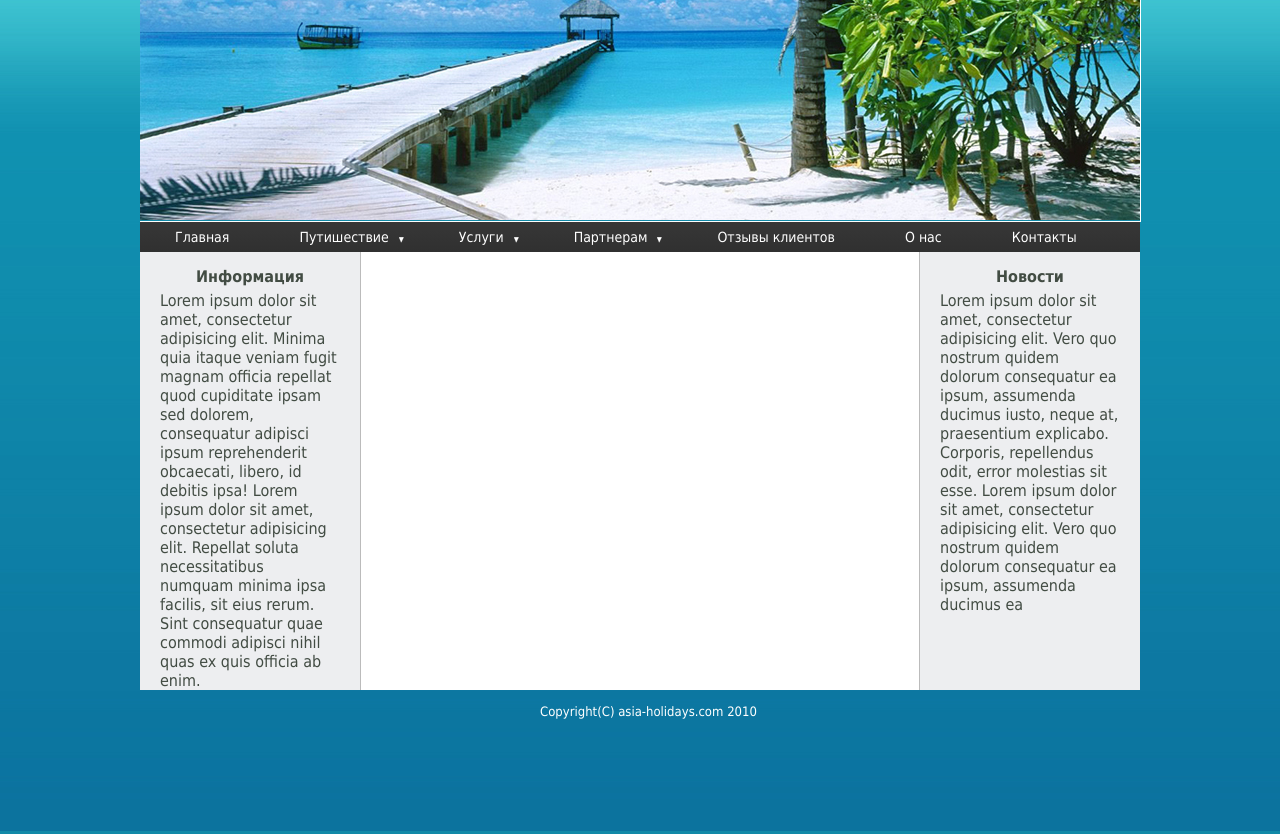
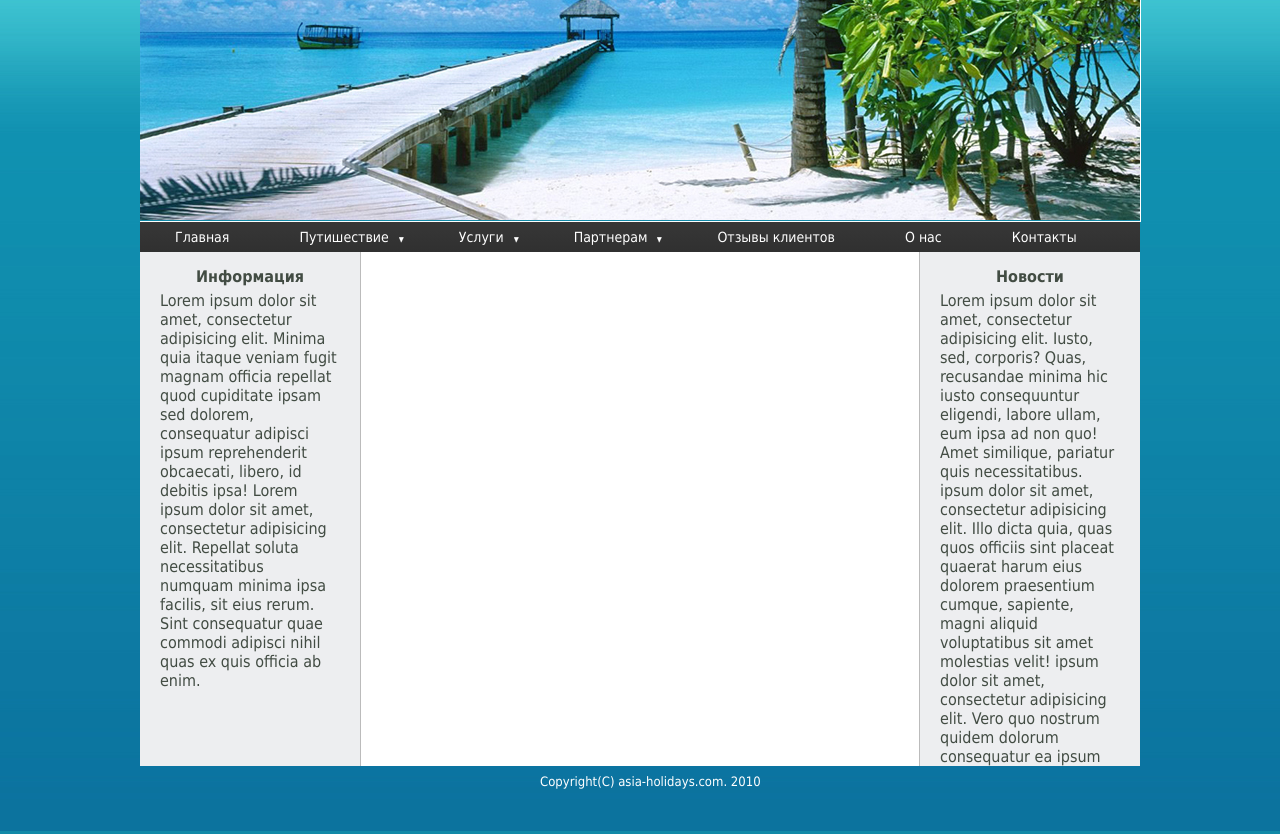
Before and after one commit to AndreyPetrovGit/AndreyPetrovGit, a plain HTML site: page 4/index.html in a window 1280 px wide. Shown: the part 191-1025 px from the top of the page. Drawn offline with Linux system fonts and the light colour scheme.

Commit message:
4 edition

```diff
--- a/4/css/style.css
+++ b/4/css/style.css
@@ -1,7 +1,7 @@
 * {
 	margin:0;
 	padding:0;
-	text-decoration: none;
+
 	list-style:none;
 	font-family: tahoma;
 }
@@ -25,11 +25,18 @@
 margin:0 auto;
 position:relative;
 width:1000px;
-min-height: 650px;
+height: 175px;
 background-color: white;
 /*box-shadow: 3px 0 3px 2px rgba(0, 0, 0, 0.3), -3px 0 3px 2px rgba(0, 0, 0, 0.3);*/
 
 
+}
+.transparent-wrapper{
+	margin:0 auto;
+position:relative;
+width:1000px;
+height: 475px;
+background-color: background-color:rgba(0,0,0,0);
 }
 .logo{
 margin:11px 0px 0px 30px;
@@ -76,8 +83,8 @@
 position:absolute;
 bottom:-15px;
 left:5px;
+text-decoration: underline;
 }
-
 
 
 
@@ -89,6 +96,7 @@
 .main-menu,.sub-menu{
 background: linear-gradient(to bottom,#373737, #303030);
 
+
 }
 .main-menu>li{
 position: relative;
@@ -98,6 +106,7 @@
   display: inline-block;
   color:#fff;
   font-size:14px;
+  text-decoration: none;
 
 }
 .main-menu img{
@@ -143,7 +152,7 @@
 border-right:1px solid #bbb;
 }
 .center-column{
-width: 55%;
+width: 56%;
 background: #fff;
 
 float: left;
@@ -172,11 +181,13 @@
 	text-align:center;
 	font-size:16px;
 }
-.copyright{
-position:absolute;
-top:102%;
-left:40%;
+.copyright {
+padding:0.5% 0px 0px 40%;
+
+}
+.copyright span{
+
 color:#fff;
+font-size:13px;
 
-font-size:13px;
 }
--- a/4/index.html
+++ b/4/index.html
@@ -48,7 +48,7 @@
 	</div>
 
 	<div class="background-bottom">
-		<div class="wrapper">
+		<div class=" transparent-wrapper">
 			<img src="img/beach.jpg" alt="beach" class="beach">
 			<ul class="main-menu clierfix">
 				<li>
@@ -104,13 +104,14 @@
 	            </div>
 	            <div class="right-column">
 	            <h3>Новости</h3>
-				     Lorem ipsum dolor sit amet, consectetur adipisicing elit. Vero quo nostrum quidem dolorum consequatur ea ipsum, assumenda ducimus iusto, neque at, praesentium explicabo. Corporis, repellendus odit, error molestias sit esse.
-				     Lorem ipsum dolor sit amet, consectetur adipisicing elit. Vero quo nostrum quidem dolorum consequatur ea ipsum, assumenda ducimus ea
+				     Lorem ipsum dolor sit amet, consectetur adipisicing elit. Iusto, sed, corporis? Quas, recusandae minima hic iusto consequuntur eligendi, labore ullam, eum ipsa ad non quo! Amet similique, pariatur quis necessitatibus. ipsum dolor sit amet, consectetur adipisicing elit. Illo dicta quia, quas quos officiis sint placeat quaerat harum eius dolorem praesentium cumque, sapiente, magni aliquid voluptatibus sit amet molestias velit! ipsum dolor sit amet, consectetur adipisicing elit. Vero quo nostrum quidem dolorum consequatur ea ipsum
 	            </div>
             </div>
-            <span class="copyright">
-				Copyright(C) asia-holidays.com 2010
-			</span>
+            <div class="copyright">
+	            <span>
+					Copyright(C) asia-holidays.com. 2010
+				</span>
+			</div>
 		</div>
 	</div>
 </body>
```
Also changed, not shown: 4/img/background-bottom.jpg (deleted), 4/img/background-top.jpg (deleted), 4/img/flags.png.
